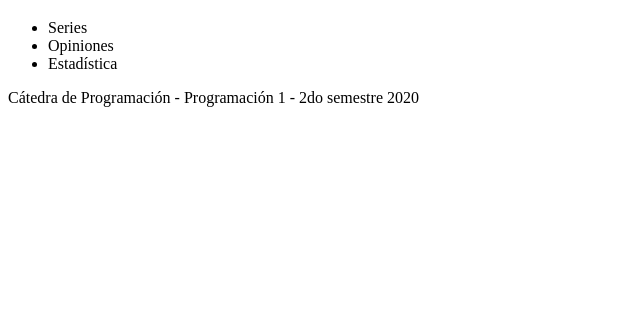
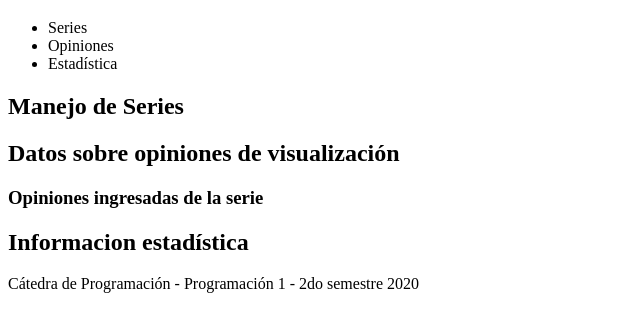
Before and after one commit to JoaquinMayer/obligatorioProgramacion, a plain HTML site: page index.html in a window 1280 px wide. Shown: the part 61-392 px from the top of the page, without its empty margins (0-640 px from the left). Drawn offline with Linux system fonts and the light colour scheme.

Commit message:
Secciones

```diff
--- a/index.html
+++ b/index.html
@@ -9,7 +9,6 @@
     <header>
         <h1>Gestión de Series</h1>
     </header>
-    <main>
     <aside>
         <nav>
             <ul>
@@ -19,7 +18,17 @@
             </ul>
         </nav>
     </aside>
-
+    <main>
+        <section>
+            <h2>Manejo de Series</h2>
+        </section>
+        <section>
+            <h2>Datos sobre opiniones de visualización</h2>
+            <h3>Opiniones ingresadas de la serie</h3>
+        </section>
+        <section>
+            <h2>Informacion estadística</h2>
+        </section>
     </main>
     <footer>Cátedra de Programación - Programación 1 - 2do semestre 2020</footer>
 </body>
```
Lines whose indentation alone changed are shown as unchanged.
